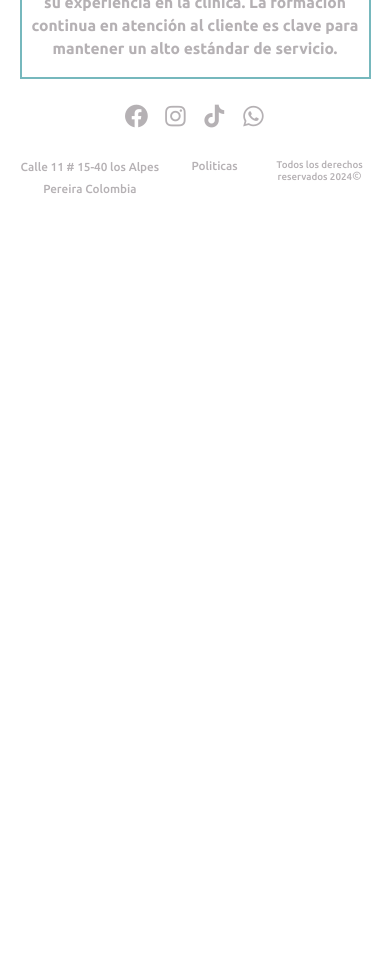
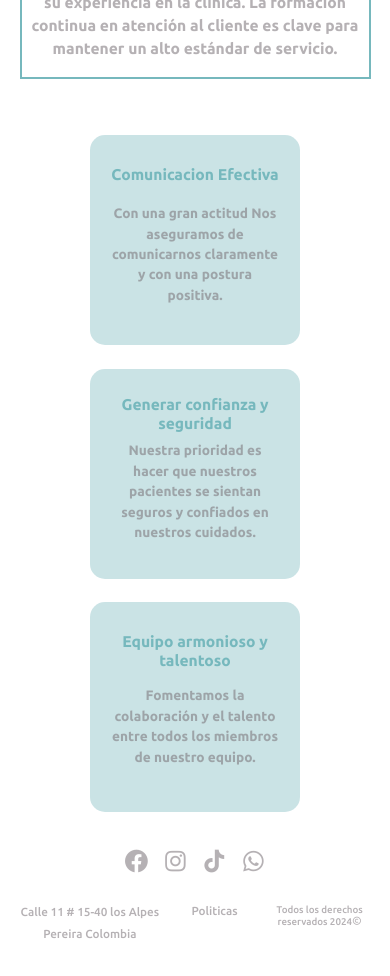
Before and after one commit to Emmanuelcastrillon/ClinicaDiana, a React (Vite) app: page / in a window 390 px wide. Shown: the part 1500-2476 px from the top of the page. Before the commit the page ends 1731 px from the top, so only its background shows below. Built offline with nearby package versions, Linux system fonts and the light colour scheme.

Commit message:
cambios pilares

```diff
--- a/src/Routes/Home.jsx
+++ b/src/Routes/Home.jsx
@@ -9,8 +9,6 @@ import { Link } from 'react-router-dom';
 function Home() {
   return (
     <main className='elHome'>
-
-
 
       <div className='contenedorCarrusel'>
           <div id="carouselExampleIndicators" className="carousel slide" data-bs-ride="carousel" data-interval="5000" >
@@ -53,6 +51,28 @@ function Home() {
           Nuestros higienistas se enfocan en la limpieza y prevención, educando a los pacientes sobre la importancia de la higiene oral. El personal de recepción y administración se encarga de crear un ambiente acogedor y gestionar citas de manera eficiente, mientras que los asistentes brindan apoyo durante los procedimientos, asegurando que los pacientes se sientan cómodos. Fomentamos una cultura de empatía y comunicación clara, lo que garantiza que cada paciente se sienta valorado y atendido en cada etapa de su experiencia en la clínica. La formación continua en atención al cliente es clave para mantener un alto estándar de servicio.</p>
       </div>
 
+      <div className="contenedorPilares">
+
+        <div className="comunicacion">
+          <h3 className="tituloComunicacion">Comunicacion Efectiva</h3>
+          <p className="parrafoCuminicacion">Con una gran actitud Nos aseguramos de comunicarnos claramente y con una postura positiva.</p>
+        </div>
+
+        <div className="confianza">
+          <h3 className="tituloConfianza">Generar confianza y seguridad</h3>
+          <p className="parrafoConfianza">Nuestra prioridad es hacer que nuestros pacientes se sientan seguros y confiados en nuestros cuidados.</p>
+        </div>
+
+        <div className="equipo">
+          <h3 className="tituloEquipo">Equipo armonioso y talentoso</h3>
+          <p className="parrafoEquipo">Fomentamos la colaboración y el talento entre todos los miembros de nuestro equipo.</p>
+        </div>
+
+      </div>
+
+
+
+
 
     </main>
   )
--- a/src/Styles/home.css
+++ b/src/Styles/home.css
@@ -121,8 +121,42 @@
     font-size: 1.5vw;
     text-align: center;
     margin-top: 20px;
-    /* background-color: greenyellow; */
   }
+  .contenedorPilares{
+    /* background-color: blue; */
+    display: flex;
+    width: 90vw;
+    height: 190px;
+    justify-content: space-around;
+    align-items: center;
+    margin-top: 45px;
+  }
+  .comunicacion,.confianza,.equipo{
+    background-color: #76b8bd63;
+    width: 30%;
+    height: 90%;
+    display: flex;
+    flex-direction: column;
+    justify-content:center;
+    align-items: center;
+    border-radius: 15px;
+  }
+  .tituloComunicacion,.tituloConfianza,.tituloEquipo{
+    font-size: 1.7vw;
+    color: #76b8bd;
+    font-weight: 800;
+  }
+  .parrafoCuminicacion,.parrafoConfianza,.parrafoEquipo{
+    text-align: center;
+    color: rgba(119, 111, 116, 0.541);
+    font-weight: 800;
+
+  }
+  .parrafoEquipo{
+    margin-bottom: 37px;
+  }
+
+
 
 
   /***********************************Table****************************************/
@@ -138,7 +172,20 @@
   .parrafoElegirnos{
     font-size: 2.5vw;
   }
-
+  .contenedorPilares{
+     width: 100vw;
+  }
+  .comunicacion,.confianza,.equipo{
+    width: 31%;
+    height: 80%;
+  }
+  .tituloComunicacion,.tituloConfianza,.tituloEquipo{
+    margin-top: 30px;
+  }
+  .parrafoCuminicacion,.parrafoConfianza,.parrafoEquipo{
+    font-size: 1.8vw;
+    height: 80%;
+  }
 
 }
 
@@ -159,5 +206,28 @@
     font-size:4vw;
     margin-top: 10px;
   }
+  .contenedorPilares{
+   flex-direction: column;
+   height: 700px;
+   width: 60%;
+ }
+ .comunicacion,.confianza,.equipo{
+  width: 90%;
+  height: 30%;
+}
+.tituloComunicacion,.tituloConfianza,.tituloEquipo{
+ font-size: 4vw;
+ height: 40%;
+ text-align: center;
+}
+.parrafoCuminicacion,.parrafoConfianza,.parrafoEquipo{
+  font-size: 1.8vw;
+  height: 80%;
+  font-size: 3.5vw;
+  width: 80%;
+}
+.parrafoCuminicacion,.parrafoConfianza{
+  margin-bottom: 40px;
+}
 
  }
```
